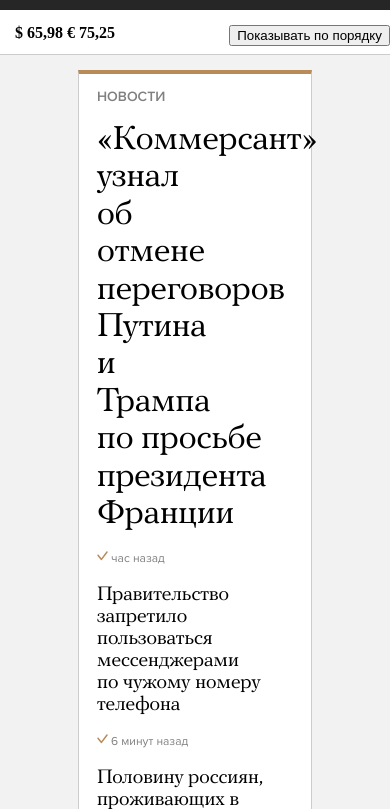
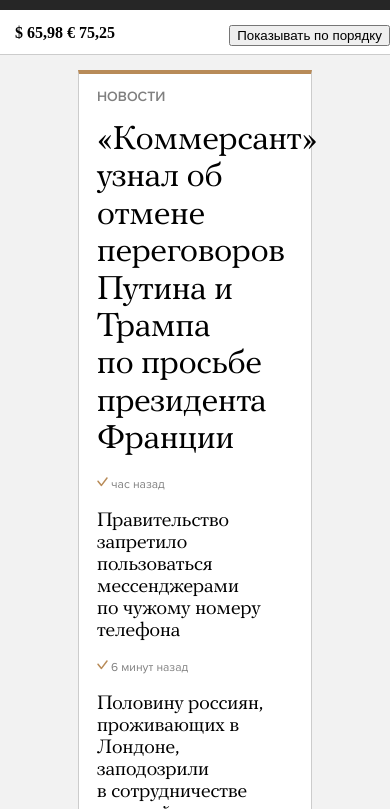
Before and after one commit to paniccord23/3OTR-Meduza-master, a plain HTML site: page index.html in a window 390 px wide. Shown: the part 35-844 px from the top of the page. Drawn offline with Linux system fonts and the light colour scheme.

Commit message:
прописали для всех нужных стилей один селектор с шириной 100 проц

```diff
--- a/styles/style.css
+++ b/styles/style.css
@@ -219,7 +219,10 @@
   .text-news__body__list {
     flex-direction: column;
   }
-  .text-news__body__list, .text-news article {
+  /* ширину прописали в процентах чтобы занимал от контейнера */
+  .text-news__body__list,
+  .text-news article,
+  .text-news article.is-featured {
     width: 100%;
   }
 
```
